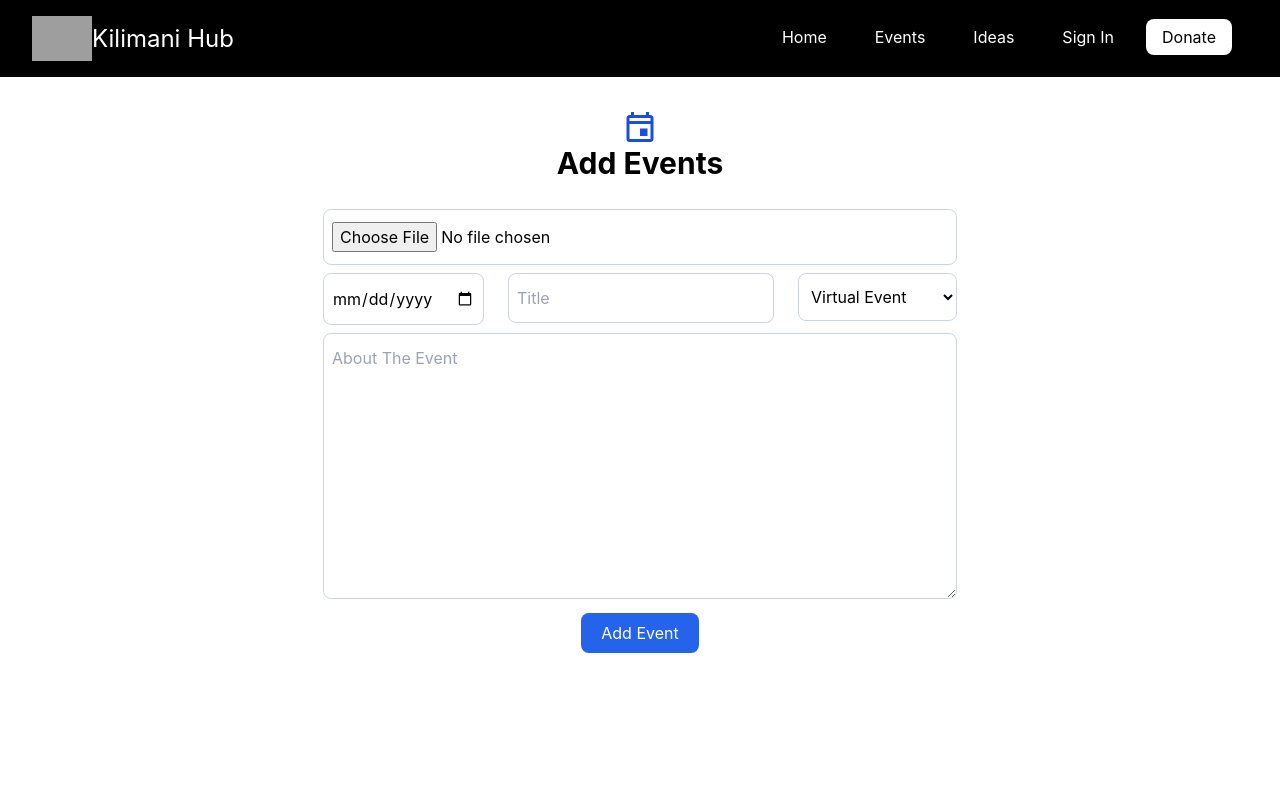
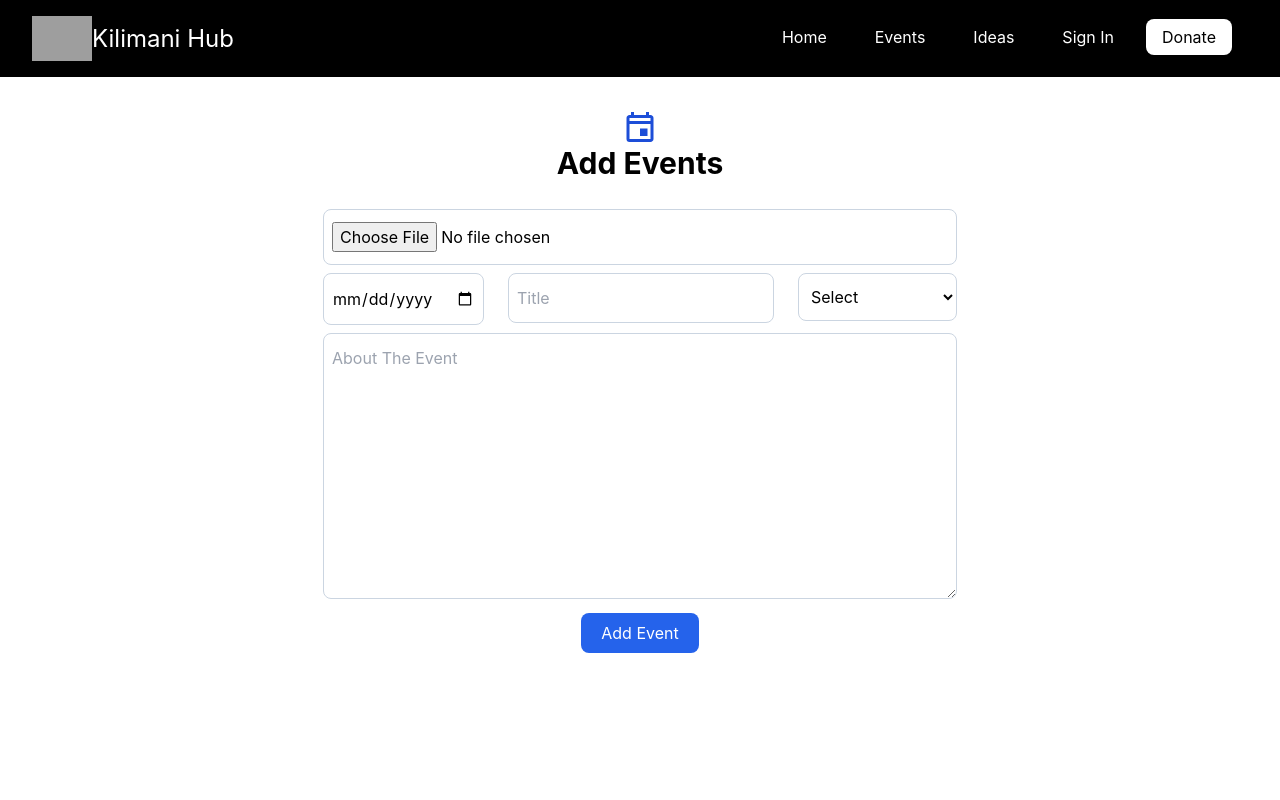
Before and after one commit to gregorymark254/kilimanifront, a React (Create React App) app: page /addevents in a window 1280 px wide. Shown: the top 800 px of the page. Built offline with nearby package versions, Linux system fonts and the light colour scheme; grey boxes are pictures that could not be loaded.

Commit message:
kilimani

```diff
--- a/src/pages/Account/Register.js
+++ b/src/pages/Account/Register.js
@@ -3,7 +3,6 @@ import { Link,useNavigate } from 'react-router-dom'
 import { toast } from 'react-toastify';
 import axios from '../api/api'
 import { FaUsers } from "react-icons/fa";
-
 const URL = '/api/v1/register'
 
 const Register = () => {
--- a/src/pages/Admin/AddEvents.js
+++ b/src/pages/Admin/AddEvents.js
@@ -24,7 +24,7 @@ const AddEvents = () => {
         withCredential : true
       })
       toast.success("Event Added")
-      setImage(null)
+      setImage('')
       setDate('')
       setTitle('')
       setLocation('')
@@ -86,8 +86,9 @@ const AddEvents = () => {
                     className="py-3 px-2 w-full bg-transparent border border-slate-300 focus:outline-none focus:border-sky-500 rounded-lg  focus:ring-1"
                     value={location}
                     onChange={(e) => setLocation(e.target.value)}>
+                    <option value="">Select</option>
                     <option value="Virtual Event">Virtual Event</option>
-                    <option value="In-person Event">In-person Event</option>
+                    <option value="In person Event">In-person Event</option>
                   </select>
                 </label>
               </div>
--- a/src/pages/Events.js
+++ b/src/pages/Events.js
@@ -1,5 +1,6 @@
 import React, { useState, useEffect } from 'react'
 import axios from "./api/api";
+import { MdEventAvailable } from "react-icons/md";
 
 const Events = () => {
 
@@ -25,7 +26,10 @@ const Events = () => {
   return (
     <div className='bg-slate-100 min-h-screen'>
       <div className="container mx-auto p-4">
-        <h1 class="text-center text-3xl mt-5">Events</h1><br />
+        <div className="flex justify-center mt-4">
+          <h1 className="text-blue-700"><MdEventAvailable/></h1>
+        </div>
+        <h1 class="text-center text-3xl">Events</h1><br />
         <div className="space-y-5 lg:mx-44 lg:w-2/3 mb-10">
           <span className="text-xl font-light">Upcoming Events</span>
             {isLoading ? (
@@ -45,7 +49,7 @@ const Events = () => {
                           alt="eventimage"
                         />
                       </div>
-                      <div>
+                      <div className="w-2/4">
                         <h6 className="text-blue-600">{event.date}</h6>
                         <h3>{event.title}</h3>
                         <p>{event.location}</p>
```
